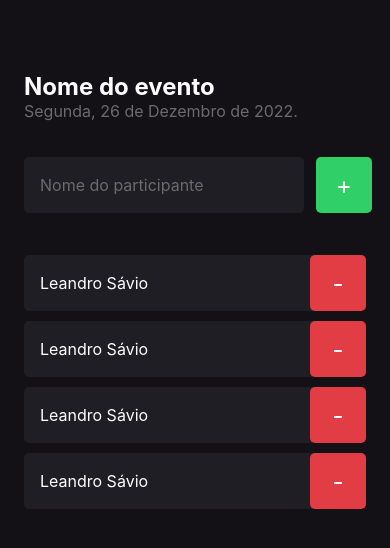
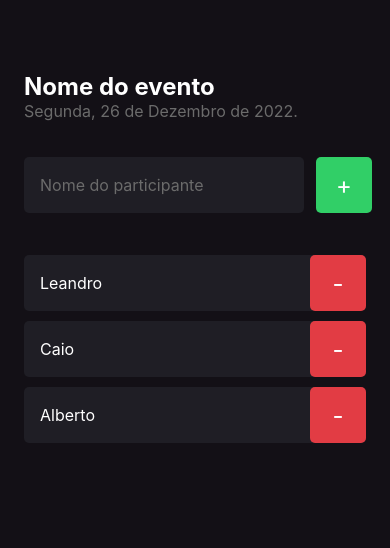
Before and after one commit to lithproroot1399/Imhere, a React Native app: screen / in a window 390 px wide. Shown: the top 548 px of the page. Built offline with nearby package versions, Linux system fonts and the light colour scheme.

Commit message:
Adicionando props ao name

```diff
--- a/src/screens/Home/components/Participant/index.tsx
+++ b/src/screens/Home/components/Participant/index.tsx
@@ -2,11 +2,15 @@ import {Text, View, TouchableOpacity } from 'react-native';
 
 import { styles } from './styles';
 
-export function Participant(){
+type Props = {
+    name: String
+}
+
+export function Participant({name}: Props){
     return(
         <View style={styles.container}>
             <Text style={styles.name}>
-                Leandro Sávio
+                {name}
             </Text>
 
             <TouchableOpacity style={styles.button}>
--- a/src/screens/Home/index.tsx
+++ b/src/screens/Home/index.tsx
@@ -33,10 +33,9 @@ export function Home() {
      </TouchableOpacity>
      </View>
 
-      <Participant />
-      <Participant />
-      <Participant />
-      <Participant />
+      <Participant name="Leandro"/>
+      <Participant name="Caio"/>
+      <Participant name="Alberto"/>
 
     </View>
   );
```
